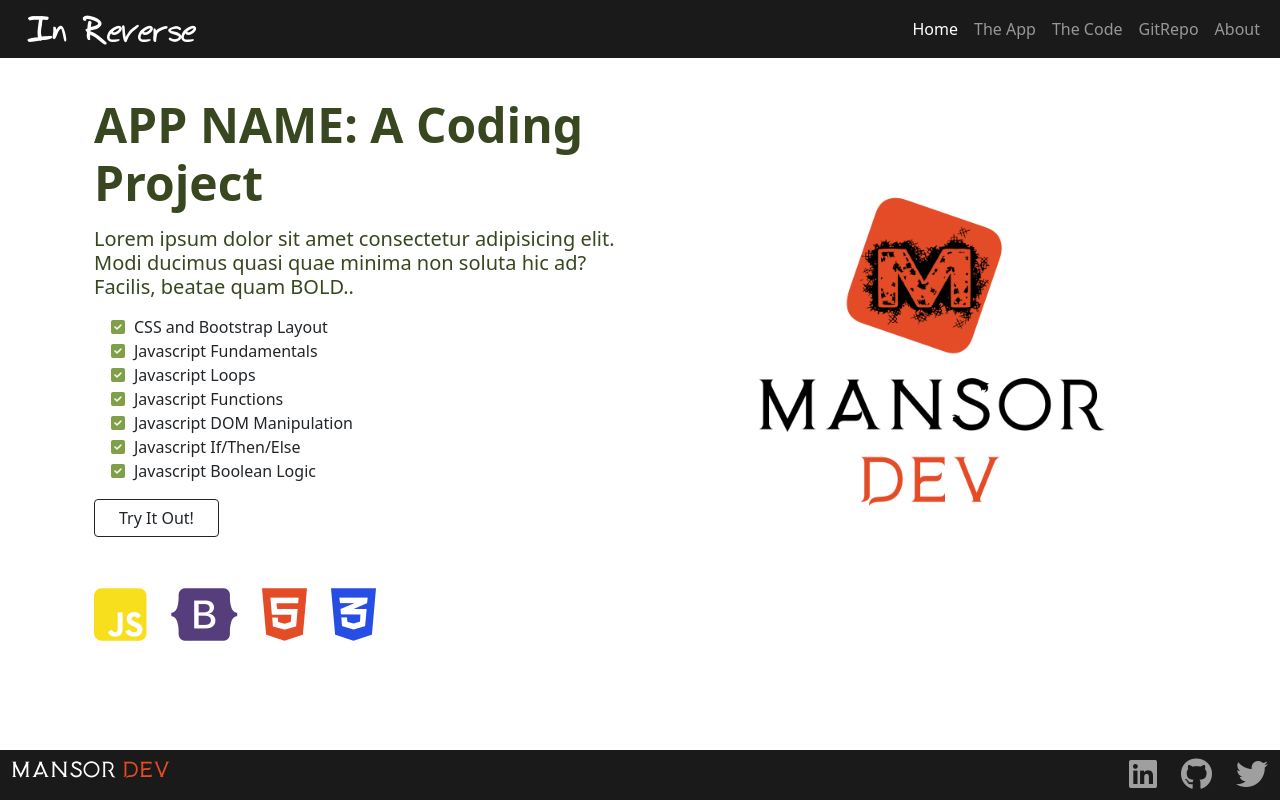
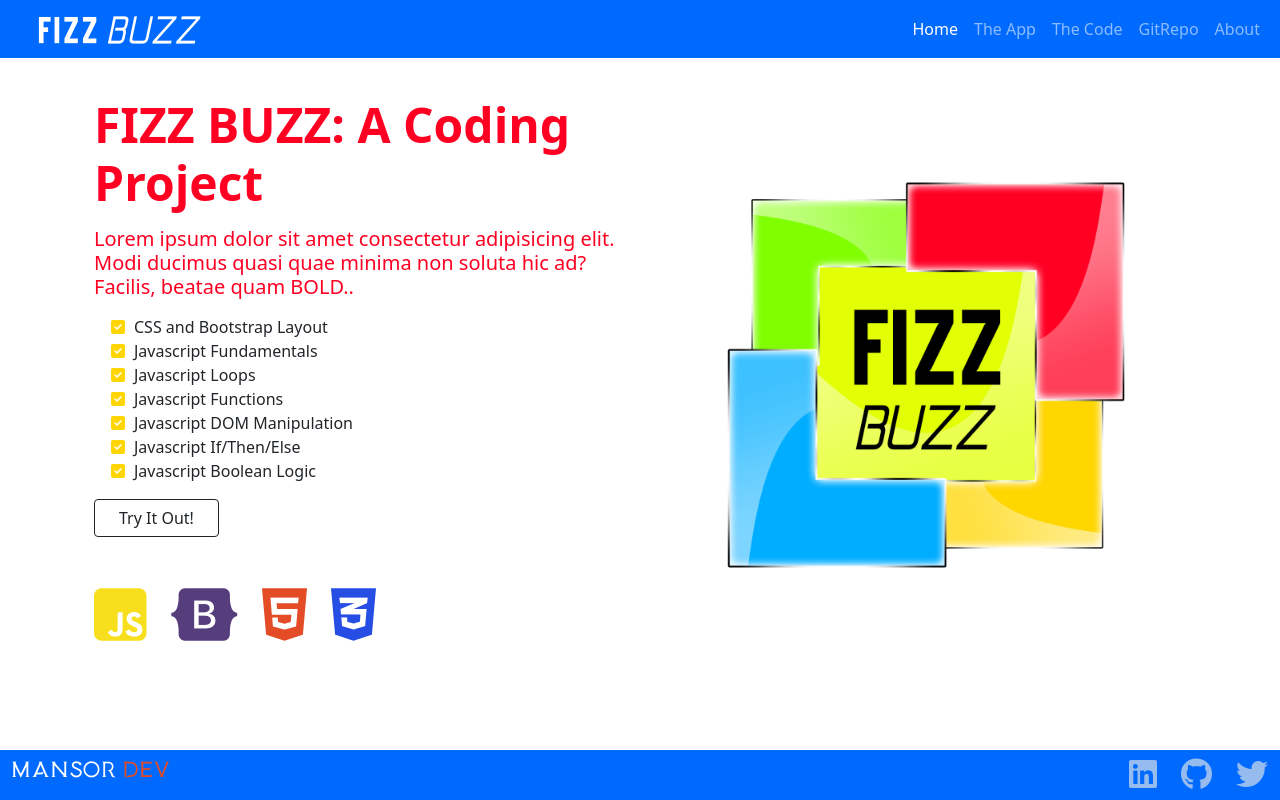
Before and after one commit to malmossa/fizz-buzz, a PHP site: page / in a window 1280 px wide. Run offline with PHP 8.4, Linux system fonts and the light colour scheme; some libraries are stand-ins or nearby versions.

Commit message:
Completed

```diff
--- a/css/main.css
+++ b/css/main.css
@@ -1,7 +1,7 @@
 :root {
-  --primary-color: #38471f;
-  --secondary-color: #7fa046;
-  --dark-color: #1a1a1a;
+  --primary-color: #ff0023;
+  --secondary-color: #ffd600;
+  --dark-color: #006aff;
   --white-color: #e7e7e7;
 }
 
@@ -12,6 +12,7 @@
 
 body {
   color: var(--dark-color);
+  background-color: #e6e6e6;
 }
 
 nav {
--- a/index.html
+++ b/index.html
@@ -18,7 +18,7 @@
       integrity="sha384-uWxY/CJNBR+1zjPWmfnSnVxwRheevXITnMqoEIeG1LJrdI0GlVs/9cVSyPYXdcSF"
       crossorigin="anonymous"
     />
-    <title>JavaScript Projects Template</title>
+    <title>Fizz Buzz Project</title>
   </head>
   <body class="d-flex flex-column h-100">
     <nav class="navbar navbar-expand-md navbar-dark fixed-top">
@@ -42,7 +42,12 @@
             <a class="nav-link active" href="index.html">Home</a>
             <a class="nav-link" href="app.html">The App</a>
             <a class="nav-link" href="code.html">The Code</a>
-            <a class="nav-link" target="_blank" href="#">GitRepo</a>
+            <a
+              class="nav-link"
+              target="_blank"
+              href="https://github.com/malmossa/fizz-buzz"
+              >GitRepo</a
+            >
             <a class="nav-link" target="_blank" href="#">About</a>
           </div>
         </div>
@@ -54,7 +59,7 @@
         <div class="row g-5 py-5 row-cols-1 row-cols-md-2">
           <did class="col order-last order-md-first">
             <h1 class="display-5 fw-bold 1h-1 mb-3">
-              APP NAME: A Coding Project
+              FIZZ BUZZ: A Coding Project
             </h1>
             <h4 class="lead">
               Lorem ipsum dolor sit amet consectetur adipisicing elit. Modi
```
Also changed, not shown: app.html (+7 -2 lines), code.html (+7 -2 lines), img/logo.png, img/nav_logo.png.
